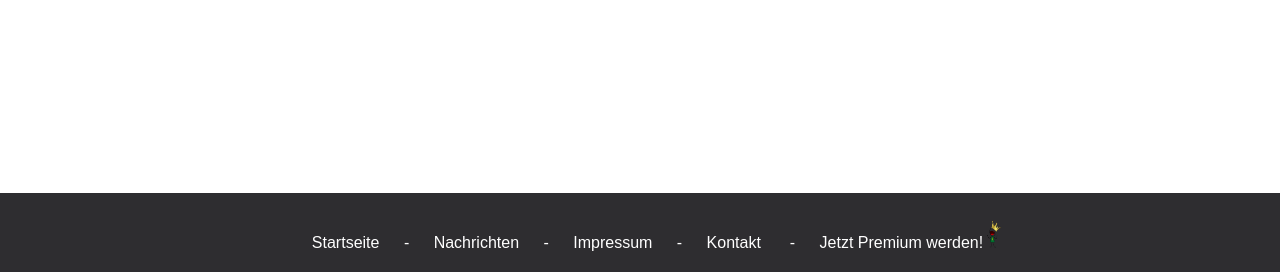
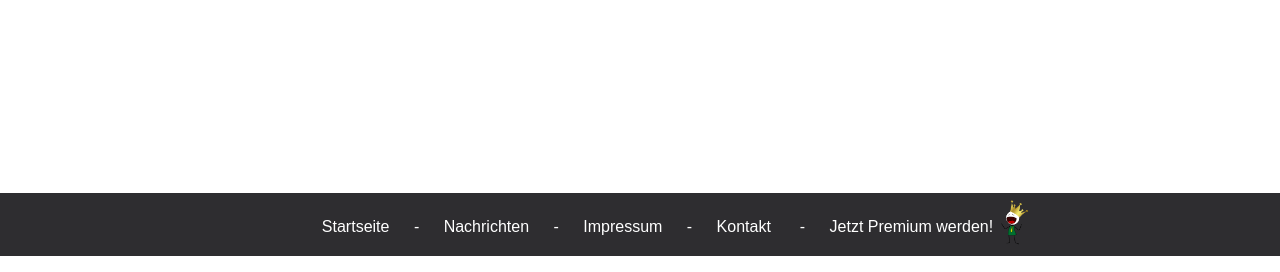
Before and after one commit to StevenSchoening/nuuws, a PHP site: page /nuuws/ in a window 1280 px wide. Shown: the part 707-979 px from the top of the page. Run offline with PHP 8.4, Linux system fonts and the light colour scheme; data comes from the database, SQL or seed files in the repository.

Commit message:
footer logo

```diff
--- a/portal/frontend/templates/footer/footer.tpl
+++ b/portal/frontend/templates/footer/footer.tpl
@@ -1,8 +1,16 @@
+<style>
+    img.premium
+    {
+        position : absolute;
+        bottom   : 11px;
+    }
+</style>
+
        <footer>
            <div class="footer_content">
                 <a href="">Startseite</a> - <a href="">Nachrichten</a> - <a href="">Impressum</a> - <a href="#" id="kontakt">Kontakt</a>
                 {if !$isPremium}
-                    <span id="formatPremium">&nbsp;-&nbsp;</span><a href="" class="premiumLink">Jetzt Premium werden!<img class="" src="/nuuws/portal/assets/images/nuuws_premium_Figur.png" title="Jetzt Premium-Mitgliedschaft erwerben!" width="20" height="30"></a>
+                    <span id="formatPremium">&nbsp;-&nbsp;</span><a href="" class="premiumLink">Jetzt Premium werden!<img class="premium" src="/nuuws/portal/assets/images/nuuws_premium_Figur.png" title="Jetzt Premium-Mitgliedschaft erwerben!" width="40" height="50"></a>
                 {/if}
            </div>
         </footer>
```
Also changed, not shown: portal/assets/images/nuuws_premium_Figur.org.png (added), portal/assets/images/nuuws_premium_Figur.png.
